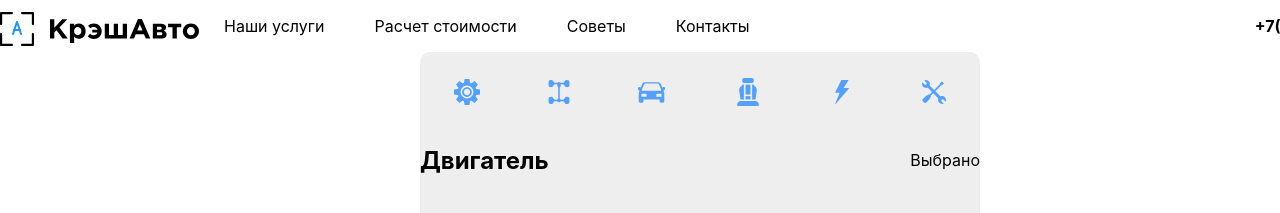
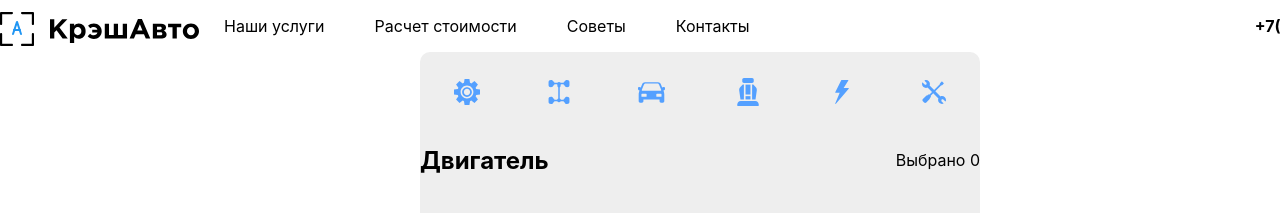
Before and after one commit to Vasteman/CrashAuto-React, a React (Create React App) app: page / in a window 1280 px wide. Shown: the top 213 px of the page. Built offline with nearby package versions, Linux system fonts and the light colour scheme; the HTML template or start-up script is replaced by a standard one.

Commit message:
Fix count label

```diff
--- a/src/Calculator/calculator.js
+++ b/src/Calculator/calculator.js
@@ -10,7 +10,8 @@ export default class Calculator extends Component {
 
   state = {
     page: 0,  // 0-5
-    chosenOptions: {} //какие чекбоксы выбраны
+    chosenOptions: {}, //какие чекбоксы выбраны
+    countOfChosenOptions: 0
   }
 
   onMenuBtnClick = (id) => {
@@ -24,8 +25,19 @@ export default class Calculator extends Component {
     obj[id] = !this.state.chosenOptions[id];
     console.log(obj)
     this.setState({
-      chosenOptions: obj
+      chosenOptions: obj,
+      countOfChosenOptions: this.getCountOfChosenOptions(obj)
     })
+}
+
+getCountOfChosenOptions = (obj) => {
+  let count = 0;
+  for (let key in obj) {
+    if (obj[key]) {
+      count++
+    }
+  }
+  return count;
 }
 
 render() {
@@ -38,8 +50,8 @@ export default class Calculator extends Component {
   return (
     <div className="calculator clearfix">
       <Menu labels={data} onMenuBtnClick={this.onMenuBtnClick} />
-        <CalcHeader name={name} count={this.state.chosenOptions.length} />
-        <Options  options={options[this.state.page]}
+      <CalcHeader name={name} count={this.state.countOfChosenOptions} />
+      <Options options={options[this.state.page]}
         chosenOptions={this.state.chosenOptions}
         onOptionClick={this.onOptionClick} />
 
```
Lines whose indentation alone changed are shown as unchanged.
